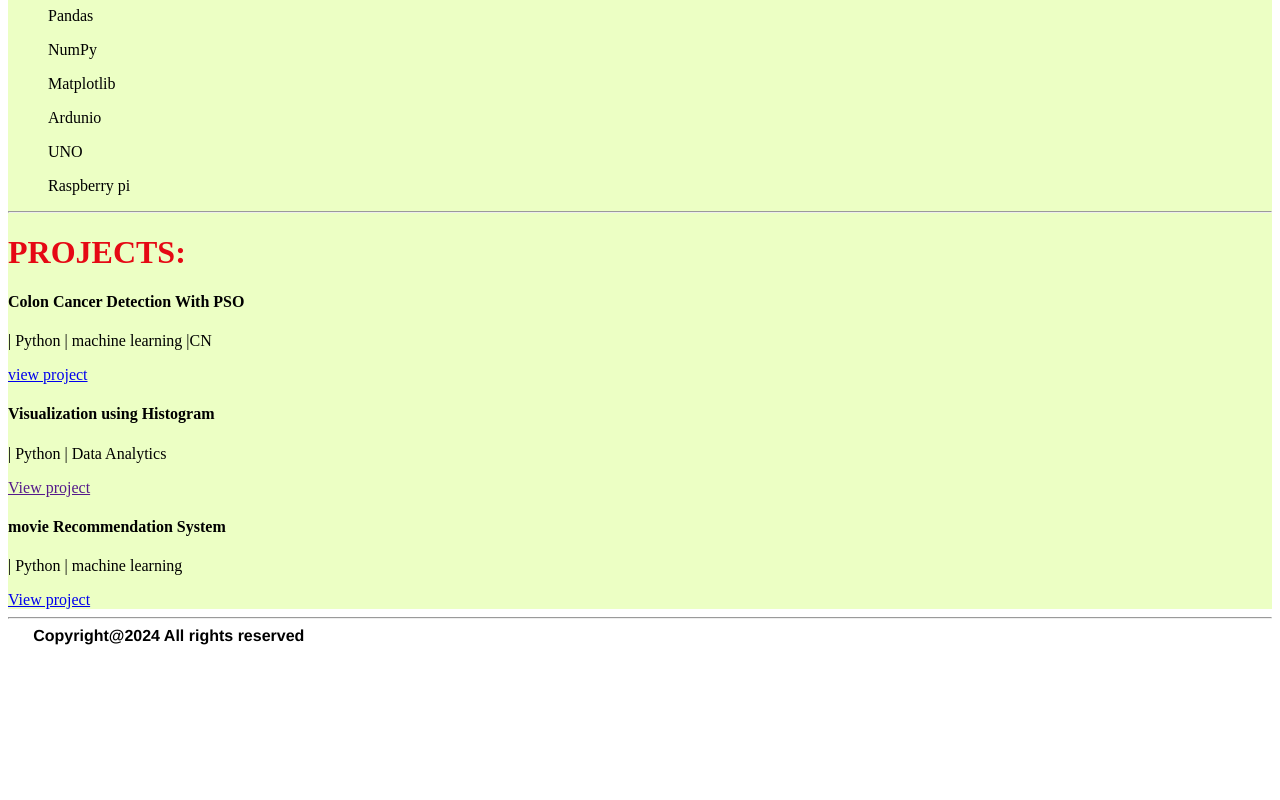
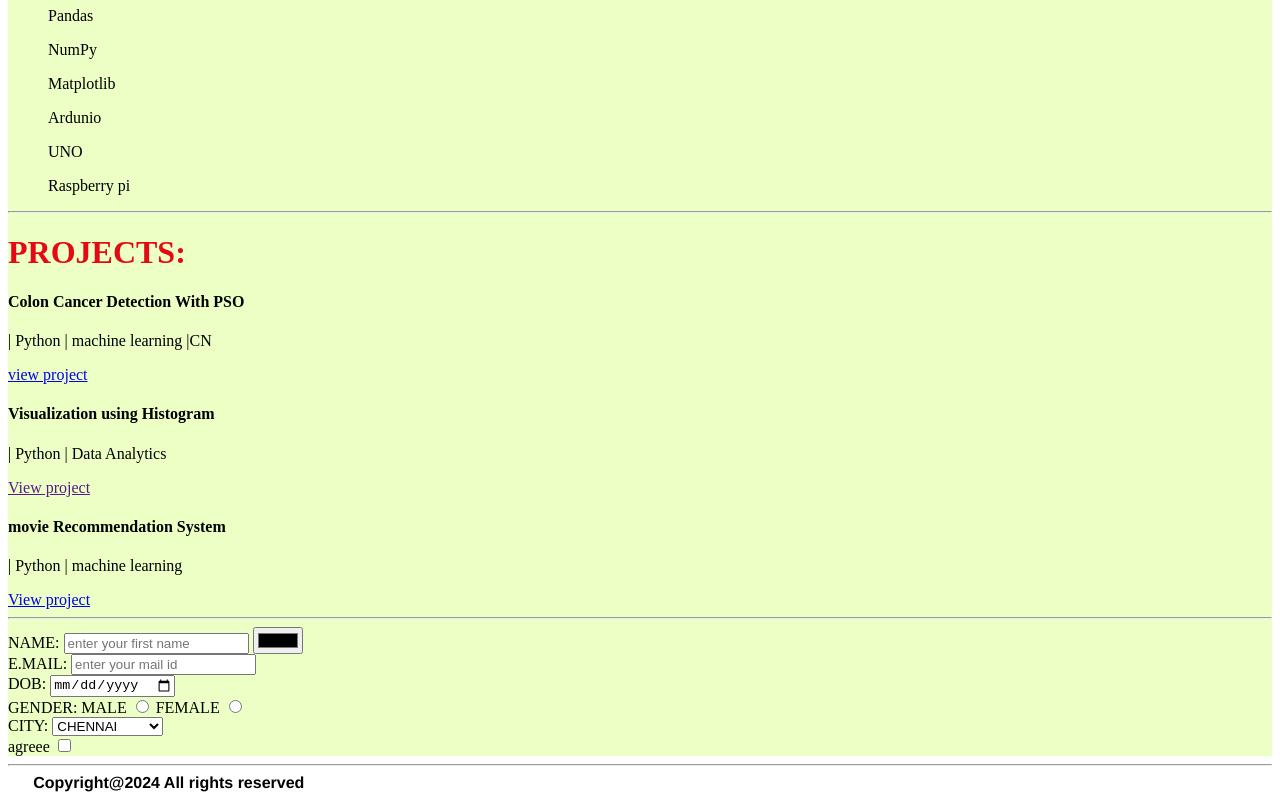
Before and after one commit to Ranjith3002/Ranjith3002.github.io, a plain HTML site: page index.html in a window 1280 px wide. Shown: the part 567-1367 px from the top of the page. Before the commit the page ends 1220 px from the top, so only its background shows below. Drawn offline with Linux system fonts and the light colour scheme.

Commit message:
added form

```diff
--- a/index.html
+++ b/index.html
@@ -64,11 +64,46 @@
  <h4>movie Recommendation System</h4>
  <p> | Python | machine learning</p>
 <a href="https://github.com/Ranjith3002/Movie-recommendation-project/blob/main/movie%20recommandation%20.ipynb" type="text/Python">View project</a>
+<hr>
+<form>
+    <div>
+    <label for="name">NAME:</label>
+    <input type="text" placeholder="enter your first name"  id="">
+    <input type="color" name="" id="">
 </div>
-       <hr>
-    </main>
-    <footer>
-        <b style="margin-left: 2%;font-family: 'Franklin Gothic Medium', 'Arial Narrow', Arial, sans-serif;">Copyright@2024 All rights reserved</b>
-    </footer>
+
+<div>
+    <label>E.MAIL:</label>
+    <input type="email" placeholder="enter your mail id" id="">
+</div>
+
+<div>
+    <label for="date of birth">DOB:</label>
+    <input type="date" name="dob" placeholder="select your date of birth">
+</div>
+<div>
+    <label for="gender">GENDER:</label>
+    MALE <input type="radio" name="male" id="">
+    FEMALE <input type="radio" name="female" required placeholder="select your gender" id="">
+</div>
+<label for="city">CITY:</label>
+<select name="CITY NAME" id="">
+    <option>CHENNAI</option>
+    <option>MADURAI</option>
+    <option>COIMBATORE</option>
+    <OPtion>TRICHY</OPtion>
+</select>
+<br>
+<label for="">agreee</label>
+
+<input type="checkbox" name="" id="">
+</form>
+
+</div>
+<hr>
+</main>
+<footer>
+ <b style="margin-left: 2%;font-family: 'Franklin Gothic Medium', 'Arial Narrow', Arial, sans-serif;">Copyright@2024 All rights reserved</b>
+</footer>
 </body>
 </html>
```
